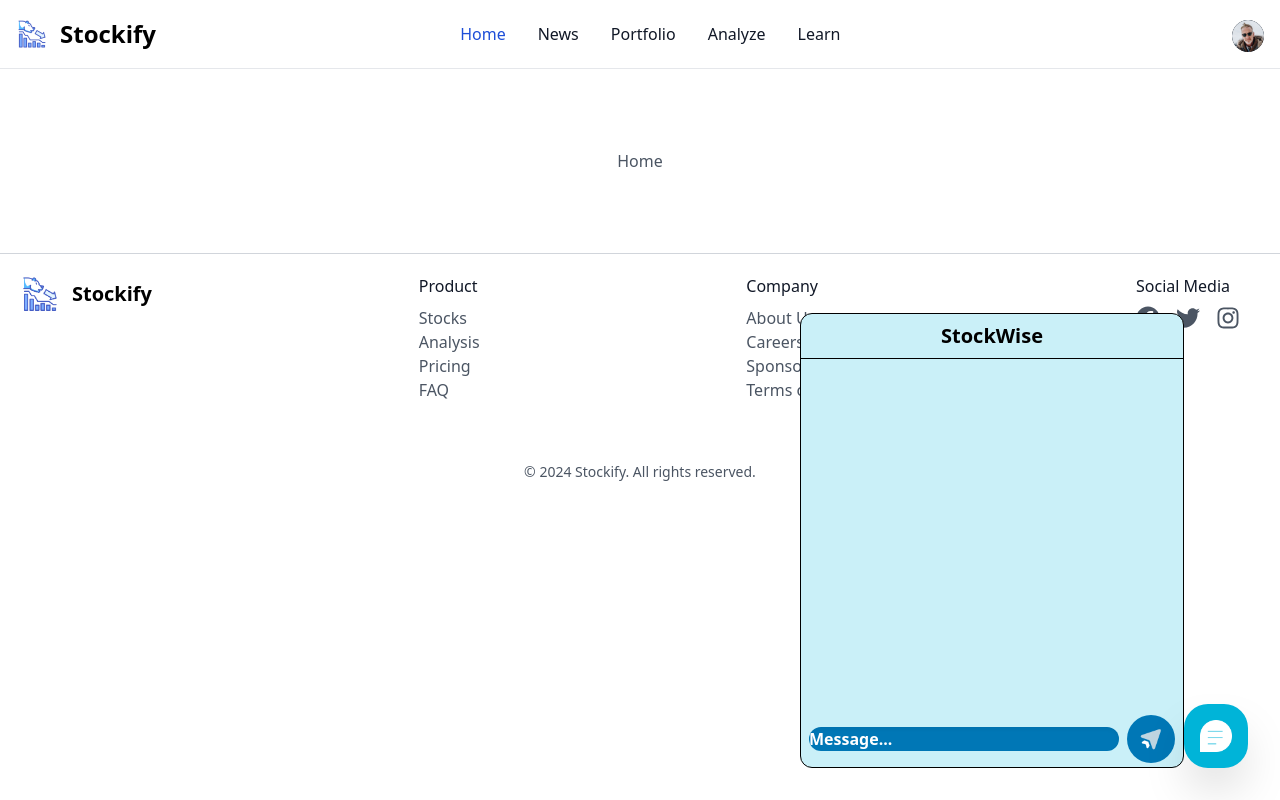
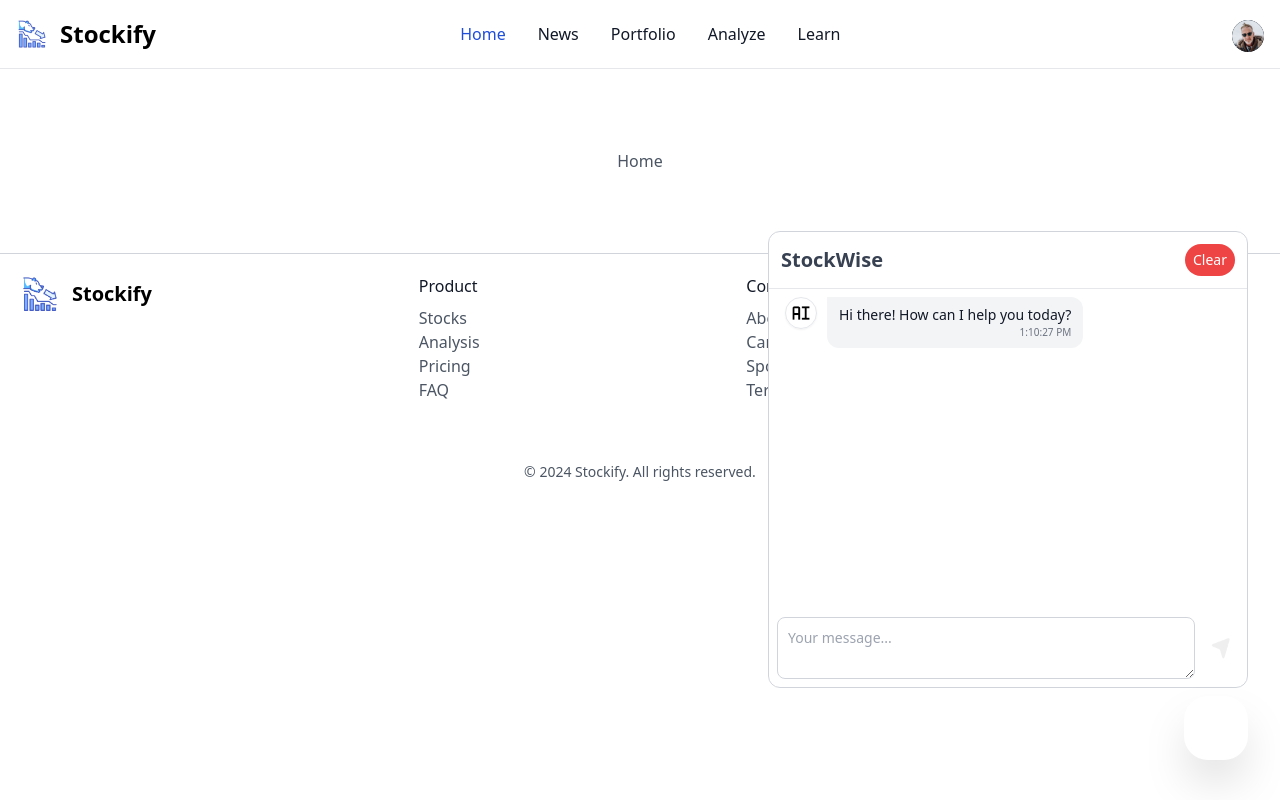
Before and after one commit to huiern214/Stockify, a React (Create React App) app in the folder client/: page / in a window 1280 px wide. Both pictures are taken after a click on the button 1216 px from the left and 736 px from the top of the page. Built offline with nearby package versions, Linux system fonts and the light colour scheme.

Commit message:
Updated Chat Session

```diff
--- a/client/src/components/Chat.js
+++ b/client/src/components/Chat.js
@@ -1,17 +1,15 @@
-import React, { useState } from 'react';
+import React, { useEffect, useState } from 'react';
+import { useRef } from 'react';
 import ChatIcon from '../assets/Chat.png';
 import SendIcon from '../assets/Send.png';
-import ProfilePhoto from '../assets/Profile photo.png';
 import StockWise from '../assets/StockWise.png';
 
 function Question({ text, timestamp }) {
   return (
-    <div className="flex flex-row-reverse items-center">
-      <img src={ProfilePhoto} alt="Profile Photo" className="w-8 h-8 ml-1 rounded-full"/>
-      <div className="p-2 bg-[#03045E] h-auto w-[16rem] rounded-md">
-        <h6 className="text-white text-left text-[14px] font-semibold">Alex</h6>
-        <p className="text-white text-left text-pretty leading-none">{text}</p>
-        <h6 className="text-white text-[10px] font-light text-right">{timestamp}</h6>
+    <div class="flex flex-row-reverse items-end gap-2.5 md:mb-2">
+      <div class="flex flex-col w-fit max-w-[80%] text-wrap leading-1.5 py-2 px-3 bg-primary rounded-s-xl rounded-ee-xl">
+        <p class="text-sm font-normal break-words text-white max-w-full text-wrap">{text}</p>
+        <p className="text-white text-[10px] font-light text-right ml-3">{timestamp}</p>
       </div>
     </div>
   )
@@ -19,14 +17,12 @@ function Question({ text, timestamp }) {
 
 function Answer({ text, timestamp }) {
   return (
-    <div className="flex flex-row items-center">
-      <img src={StockWise} alt="StockWise" className="bg-white w-8 h-8 mr-1 rounded-full"/>
-      <div className="p-2 bg-gray-100 h-auto w-[16rem] rounded-md">
-        <h6 className="text-black text-left text-[14px] font-semibold">StockWise</h6>
-        <p className="text-black text-left text-pretty leading-none">{text}</p>
-        {console.log(timestamp)}
-        <h6 className="text-black text-[10px] font-light text-right">{timestamp}</h6>
-      </div>
+    <div class="flex items-start gap-2.5 md:mb-2">
+    <img class="w-8 h-8 rounded-full shadow-sm border border-gray-200" src={StockWise} alt="StockWise"/>
+    <div class="flex flex-col w-fit max-w-[80%] leading-1.5 py-2 px-3 border-gray-200 bg-gray-100 rounded-e-xl rounded-es-xl dark:bg-gray-700">
+        <p class="text-sm font-normal break-words text-gray-900 dark:text-white max-w-full text-wrap">{text}</p>
+        <p className="text-gray-500 text-[10px] font-light text-right">{timestamp}</p>
+    </div>
     </div>
   )
 }
@@ -41,18 +37,39 @@ const Chat = () => {
     setIsOpen(!isOpen);
   };
 
+  // Generate random chat id
+  const chatId = "chat-1";
+  const messageContainerRef = useRef(null);
+
   const [message, setMessage] = useState('');
   const [conversation, setConversation] = useState(() => {
-    const storedConversation = localStorage.getItem('conversation');
-    return storedConversation ? JSON.parse(storedConversation) : [];
+    // const storedConversation = localStorage.getItem(chatId);
+    // return storedConversation ? JSON.parse(storedConversation) : [];
+
+    // If no conversation, return 'Hi there! How can I help you today?'
+    if (localStorage.getItem(chatId) === null) {
+      const currentTime = new Date().toLocaleTimeString();
+      const initialConversation = [
+        {
+          qna: false,
+          text: "Hi there! How can I help you today?",
+          timestamp: currentTime
+        }
+      ];
+      localStorage.setItem(chatId, JSON.stringify(initialConversation));
+      return initialConversation;
+    } else {
+      return JSON.parse(localStorage.getItem(chatId));
+    }
   });
 
   const handleChange = (e) => {
     setMessage(e.target.value);
   }
+
   const handleSend = () => {
     if (message.trim() !== '') {
-      const currentTime = new Date().toLocaleDateString();
+      const currentTime = new Date().toLocaleTimeString();
       const updatedConversation =
         [...conversation,
           //qna: true -> question, false -> answer
@@ -66,17 +83,36 @@ const Chat = () => {
             text: "Generated response.",
             timestamp: currentTime
           }
-        ];
-        setConversation(updatedConversation);
-        localStorage.setItem('conversation', JSON.stringify(updatedConversation));
+      ];
+      setConversation(updatedConversation);
+      localStorage.setItem(chatId, JSON.stringify(updatedConversation));
     }
     setMessage('');
   }
 
+  function createNewChat() {
+    localStorage.removeItem(chatId);
+    setConversation([
+      {
+        qna: false,
+        text: "Hi there! How can I help you today?",
+        timestamp: new Date().toLocaleTimeString()
+      }
+    ]);
+  }
+
+  useEffect(() => {
+    // Scroll to the bottom of the message container when conversation updates
+    if (messageContainerRef.current) {
+      messageContainerRef.current.scrollTop = messageContainerRef.current.scrollHeight;
+    }
+  }, [conversation]);
+
   return (
-    <div className="fixed bottom-8 right-8 z-10 rounded-3xl items-end flex flex-row-reverse">
+    <div className="fixed bottom-8 right-8 z-10 rounded-3xl items-end flex flex-col-reverse">
+      {/* Chat floating button */}
       <div>
-        <button onClick={handleClick} className="p-4 h-16 bg-[#00B4D8] rounded-3xl shadow-2xl hover:bg-[#00B4D8]/90 active:shadow-inner">
+        <button onClick={handleClick} className="p-4 my-2 bg-primary rounded-3xl shadow-2xl hover:bg-blue-600 active:shadow-inner">
           <img src={ChatIcon} alt="Chat" className="w-8 h-8"/>
         </button>
         {!isOpen && (
@@ -89,20 +125,37 @@ const Chat = () => {
         )}
       </div>
       {isOpen && (
-        <div className="h-auto w-96 bg-[#CAF0F8] rounded-xl shadow-3xl border border-black">
-          <p className="p-2 text-black text-center text-xl font-bold border-b border-black">StockWise</p>
-          <div className="px-4 py-2 flex flex-col h-[22rem] overflow-auto gap-2">
+        <div className="h-auto w-[80%] min-w-[20rem] md:min-w-[30rem] bg-white rounded-xl shadow-3xl border border-gray-300">
+          <p className="flex justify-between items-center p-3 text-center text-xl border-b border-gray-200">
+            <p className='text-gray-700 font-semibold'>StockWise</p>
+            <button onClick={createNewChat} className="pb-1 px-2 bg-red-500 rounded-full hover:bg-red-600">
+              <span className="text-white text-sm font-medium">Clear</span>
+            </button>
+          </p>
+          <div ref={messageContainerRef} className="px-4 py-2 flex flex-col h-[20rem] overflow-y-auto gap-2">
             {conversation.map((item, index) => (
               item.qna === true ? <Question text={item.text} timestamp={item.timestamp}/> : <Answer text={item.text} timestamp={item.timestamp}/>
             ))}
           </div>
-          <div className="flex justify-between px-2 py-1 items-center">
-            <input type="text" value={message} onChange={handleChange} placeholder="Message..." className="flex flex-1 mr-2 rounded-xl font-bold bg-[#0077B6] text-white placeholder:text-white shadow-inner" onKeyDown={(e) => {
+          <div className="flex justify-between py-1 m-1 items-center">
+            {/* <input type="text" value={message} onChange={handleChange} placeholder="Message..." className="flex flex-1 mr-2 rounded-xl text-black placeholder:text-white shadow-inner text-wrap h-fit border-gray-300" onKeyDown={(e) => {
               if (e.key === 'Enter'){
                 handleSend();
               }
-            }}/>
-            <button onClick={handleSend} className="p-2 bg-[#0077B6] rounded-full border-black hover:border">
+            }}/> */}
+            <textarea
+              value={message}
+              onChange={handleChange}
+              placeholder="Your message..."
+              className="grow block mx-1 p-2.5 w-full text-sm text-gray-900 bg-white rounded-lg border border-gray-300 focus:ring-blue-500 focus:border-blue-500 dark:bg-gray-800 dark:border-gray-600 dark:placeholder-gray-400 dark:text-white dark:focus:ring-blue-500 dark:focus:border-blue-500"
+              onKeyDown={(e) => {
+                if (e.key === 'Enter' && !e.shiftKey) {
+                  e.preventDefault(); // Prevent default behavior of newline in textarea
+                  handleSend();
+                }
+              }}
+            />
+            <button onClick={handleSend} className="grow-0 p-2 bg-primary rounded-full hover:bg-blue-600">
               <img src={SendIcon} alt="Send" className="w-8 h-8"/>
             </button>
           </div>
--- a/client/src/components/WithNavbar.js
+++ b/client/src/components/WithNavbar.js
@@ -1,12 +1,14 @@
 import React from 'react'
 import Navbar from './Navbar'
 import { Outlet } from 'react-router-dom'
+import Chat from './Chat'
 
 function WithNavbar() {
   return (
     <>
       <Navbar />
       <Outlet />
+      <Chat />
     </>
   )
 }
--- a/client/src/pages/Analyze.js
+++ b/client/src/pages/Analyze.js
@@ -2,7 +2,6 @@ import React from 'react'
 import '../App.css'
 import Sample from '../assets/Sample Assessment Report.png'
 import { useNavigate } from 'react-router-dom'
-import Chat from '../components/Chat'
 
 const Analyze = () => {
   const navigate = useNavigate();
@@ -42,7 +41,6 @@ const Analyze = () => {
           <button className="p-5 rounded-xl bg-[#EC0000] text-white font-semibold hover:bg-[#EC0000]/80 hover:drop-shadow-md animate-bounce" onClick={handleSubmit}>GENERATE <br /> ASSESSMENT REPORT</button>
         </div>
       </div>
-      <Chat />
     </div>
   )
 }
--- a/client/src/pages/Home.js
+++ b/client/src/pages/Home.js
@@ -5,7 +5,6 @@ const Home = () => {
   return (
     <div className="bg-white-100 text-gray-600 body-font w-full text-center mt-20 mb-20">
       Home
-      <Chat />
     </div>
   )
 }
--- a/client/src/pages/Learn.js
+++ b/client/src/pages/Learn.js
@@ -1,11 +1,9 @@
 import React from 'react'
-import Chat from '../components/Chat'
 
 const Learn = () => {
   return (
     <div className="bg-white-100 text-gray-600 body-font w-full text-center mt-20 mb-20">
       Learn
-      <Chat />
     </div>
   )
 }
--- a/client/src/pages/News.js
+++ b/client/src/pages/News.js
@@ -1,7 +1,6 @@
 import React, { useState } from 'react'
 import Dropdown_blue from '../assets/Dropdown-blue.png'
 import Dropdown_white from '../assets/Dropdown-white.png'
-import Chat from '../components/Chat';
 
 function NewsCategoryDropdown() {
   const [isActive, setIsActive] = useState(false);
@@ -144,7 +143,6 @@ const News = () => {
       </div>
       <NewsButtons />
       <NewsFragment />
-      <Chat />
     </div>
   )
 }
--- a/client/src/pages/Portfolio.js
+++ b/client/src/pages/Portfolio.js
@@ -4,7 +4,6 @@ import { Menu, Transition } from '@headlessui/react'
 import Filter from '../assets/Filter.png'
 import Close from '../assets/Close.png'
 import Plus from '../assets/Plus.png'
-import Chat from '../components/Chat'
 
 function FilterButton() {
   const filterOptions = [
@@ -377,7 +376,6 @@ const Portfolio = () => {
         <AddTransactionButton />
       </div>
       <PortfolioGrid />
-      <Chat />
     </div>
   )
 }
--- a/client/src/pages/Report.js
+++ b/client/src/pages/Report.js
@@ -1,7 +1,6 @@
 import React from 'react'
 import Customize from '../assets/Customize.png'
 import Generate from '../assets/Generate.png'
-import Chat from '../components/Chat';
 
 function DateSelector({ variation }) {
   const getDefaultDate = () => {
@@ -125,7 +124,6 @@ const Report = () => {
           </div>
         </div>
       </div>
-      <Chat />
     </div>
   )
 }
```
